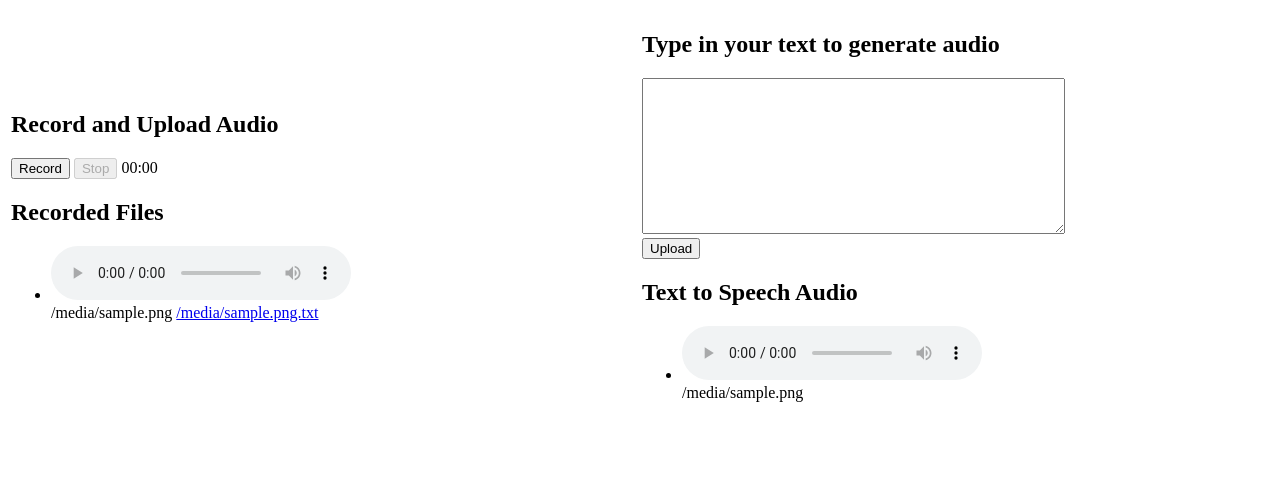
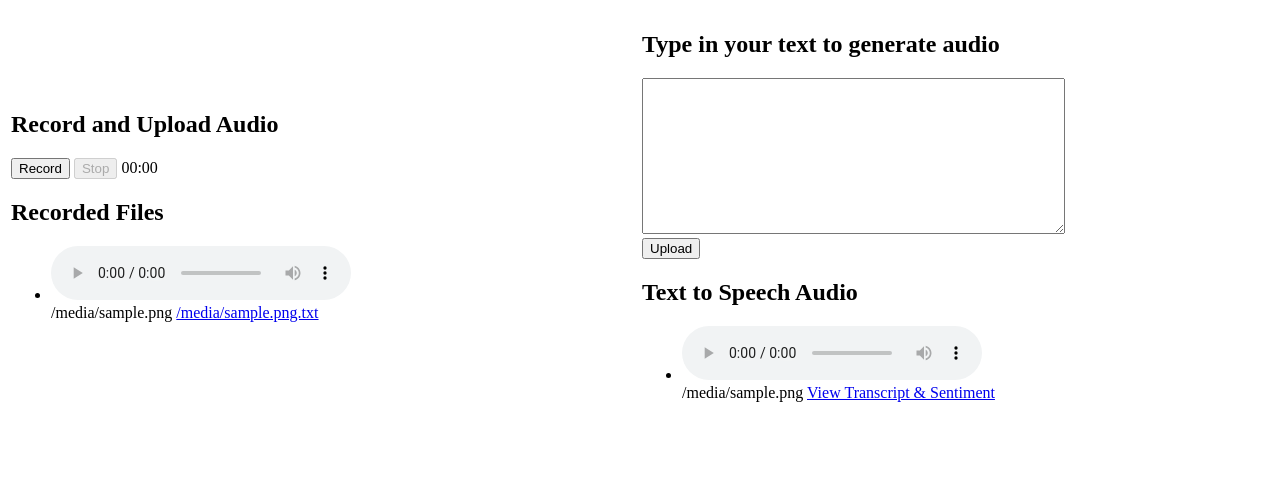
Before and after one commit to BryanAviles-Lopez/classwebapp, a Flask app: template templates/index.html in a window 1280 px wide. Shown: the top 487 px of the page. Run offline with Flask 3, Linux system fonts and the light colour scheme; the template is opened without the code that fills it: most values are stand-ins (such as "Sample title", 1, 10 or a date in 2020).

Commit message:
Added snetiment analysis and text transcript

```diff
--- a/main.py
+++ b/main.py
@@ -2,6 +2,7 @@ from datetime import datetime
 from flask import Flask, render_template, request, redirect, url_for, send_from_directory, flash
 from google.cloud import speech
 from google.cloud import texttospeech
+from google.cloud import language_v1
 import os
 
 app = Flask(__name__)
@@ -29,6 +30,21 @@ def index():
     files = get_files(UPLOAD_FOLDER)
     tts_files = get_files('tts')
     return render_template('index.html', files=files, tts_files=tts_files)
+
+def analyze_sentiment(text):
+    """Analyze the sentiment of the given text."""
+    client = language_v1.LanguageServiceClient()
+    document = language_v1.Document(content=text, type_=language_v1.Document.Type.PLAIN_TEXT)
+    sentiment = client.analyze_sentiment(document=document).document_sentiment
+
+    if sentiment.score > 0.2:
+        sentiment_label = "Positive"
+    elif sentiment.score < -0.2:
+        sentiment_label = "Negative"
+    else:
+        sentiment_label = "Neutral"
+
+    return f"Sentiment: {sentiment_label}\nScore: {sentiment.score}\nMagnitude: {sentiment.magnitude}"
 
 @app.route('/upload', methods=['POST'])
 def upload_audio():
@@ -59,13 +75,49 @@ def upload_audio():
         response = client.recognize(config=config, audio=audio)
 
         transcript = "\n".join([result.alternatives[0].transcript for result in response.results])
+        #Sentiment Analysis
+        sentiment_result = analyze_sentiment(transcript)
         transcript_path = file_path + '.txt'
         with open(transcript_path, 'w') as f:
-            f.write(transcript)
+            f.write(f"Original Audio File: {filename}\n\nTranscript:\n{transcript}\n\n{sentiment_result}")
+            #f.write("Transcript:\n" + transcript + "\n\n" + "Sentiment Analysis:\n" + sentiment_result)
 
     return redirect('/')
 
+
 @app.route('/upload_text', methods=['POST'])
+def upload_text():
+    """Handles text input, converts to speech, saves transcript & sentiment"""
+    text = request.form['text']
+    if not text.strip():
+        flash("Text input is empty")
+        return redirect(request.url)
+
+    client = texttospeech.TextToSpeechClient()
+    input_text = texttospeech.SynthesisInput(text=text)
+    voice = texttospeech.VoiceSelectionParams(language_code="en-US", ssml_gender=texttospeech.SsmlVoiceGender.NEUTRAL)
+    audio_config = texttospeech.AudioConfig(audio_encoding=texttospeech.AudioEncoding.LINEAR16)
+
+    response = client.synthesize_speech(input=input_text, voice=voice, audio_config=audio_config)
+
+    # Save synthesized speech
+    tts_folder = 'tts'
+    filename = datetime.now().strftime("%Y%m%d-%I%M%S%p") + '.wav'
+    file_path = os.path.join(tts_folder, filename)
+    with open(file_path, 'wb') as out:
+        out.write(response.audio_content)
+
+    # Perform sentiment analysis
+    sentiment_result = analyze_sentiment(text)
+
+    # Save transcript & sentiment
+    transcript_path = file_path + '.txt'
+    with open(transcript_path, 'w') as f:
+        f.write(f"Original TTS Input:\n{text}\n\n{sentiment_result}")
+
+    return redirect('/')
+
+"""@app.route('/upload_text', methods=['POST'])
 def upload_text():
     text = request.form['text']
 
@@ -88,7 +140,7 @@ def upload_text():
     with open(file_path, 'wb') as out:
         out.write(response.audio_content)
 
-    return redirect('/')
+    return redirect('/')  """
 
 @app.route('/<folder>/<filename>')
 def uploaded_file(folder, filename):
--- a/requirements.txt
+++ b/requirements.txt
@@ -1,4 +1,5 @@
 Flask==3.0.3
 google-cloud-speech==2.27.0
 google-cloud-texttospeech==2.17.2
+google-cloud-language==2.8.1
 gunicorn==22.0.0
--- a/templates/index.html
+++ b/templates/index.html
@@ -1,7 +1,7 @@
 <!DOCTYPE html>
 <html>
 <head>
-    <title>Audio Recorder</title>
+    <title>Updated Audio Recorder</title>
 </head>
 <body>
 
@@ -53,6 +53,7 @@
                             Your browser does not support the audio element.
                         </audio><br>
                         {{ file }}
+                        <a href="{{ url_for('uploaded_file', folder='tts', filename=file + '.txt') }}">View Transcript & Sentiment</a>
                     </li>
                     {% endfor %}
                 </ul>
```
